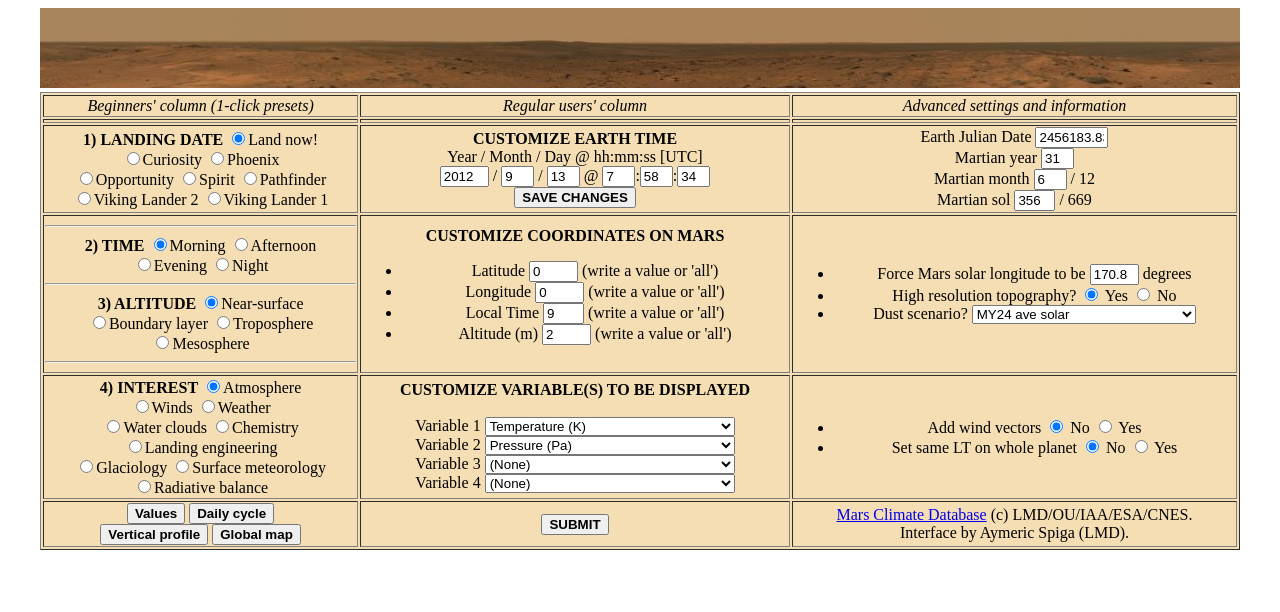
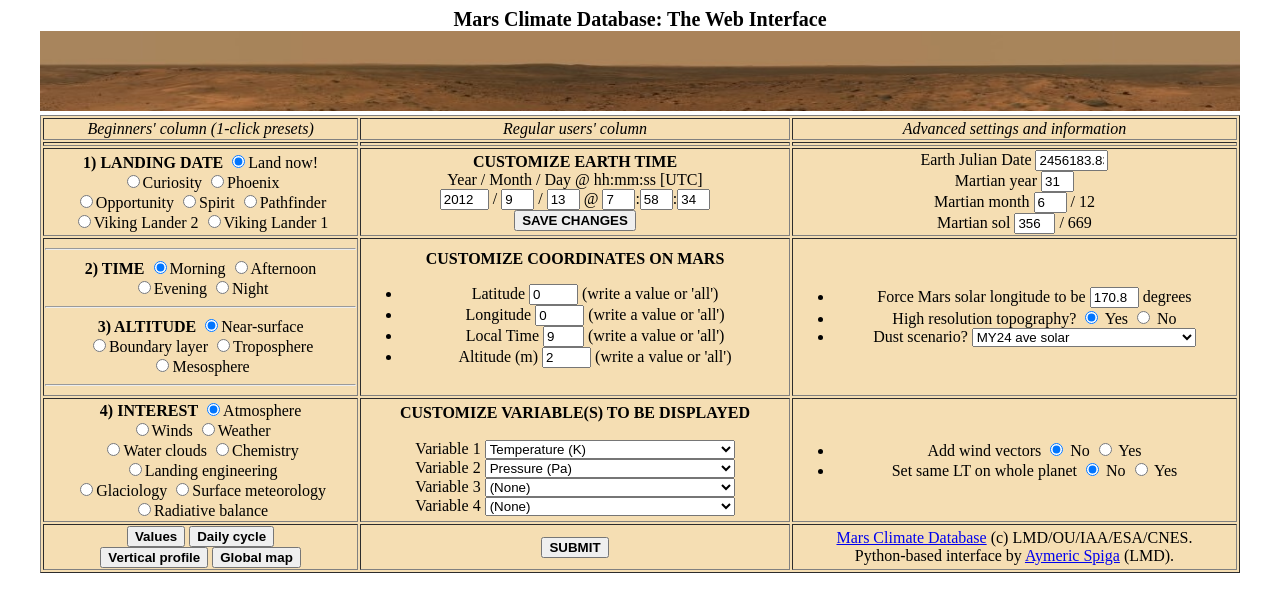
Before and after one commit to aymeric-spiga/mcd_python, a plain HTML site: page index.html in a window 1280 px wide. Drawn offline with Linux system fonts and the light colour scheme.

```diff
--- a/index.html
+++ b/index.html
@@ -6,7 +6,7 @@
 
 <head>
 <meta charset="utf-8" />
-<title>MCD. Simple Python interface</title>
+<title>Mars Climate Database: The Web Interface</title>
 <script language="JavaScript" type="text/JavaScript" src="martian_time.js"></script>
 </head>
 
@@ -17,7 +17,8 @@
 <form name="calendar" action="./cgi-bin/mcdcgi.py" method="post"> <!--target="_new">-->
 
 <center>
-<img src="PIA03610_red.jpg" height=80 width=1200>
+<b style="font-size: 125%;">Mars Climate Database: The Web Interface</b><br>
+<img src="PIA03610_red.jpg" height=80 width=1200><br>
 </center>
 
 <table align="center" border="1" width="1200" bgcolor="#F5DEB3">
@@ -316,7 +317,7 @@
 </td>
 <td align="center">
 <a href="http://www-mars.lmd.jussieu.fr">Mars Climate Database</a> (c) LMD/OU/IAA/ESA/CNES.<br />
-Interface by Aymeric Spiga (LMD).<br />
+Python-based interface by <a href="http://www.lmd.jussieu.fr/~aslmd/">Aymeric Spiga</a> (LMD).<br />
 </td>
 </tr>
 
```
